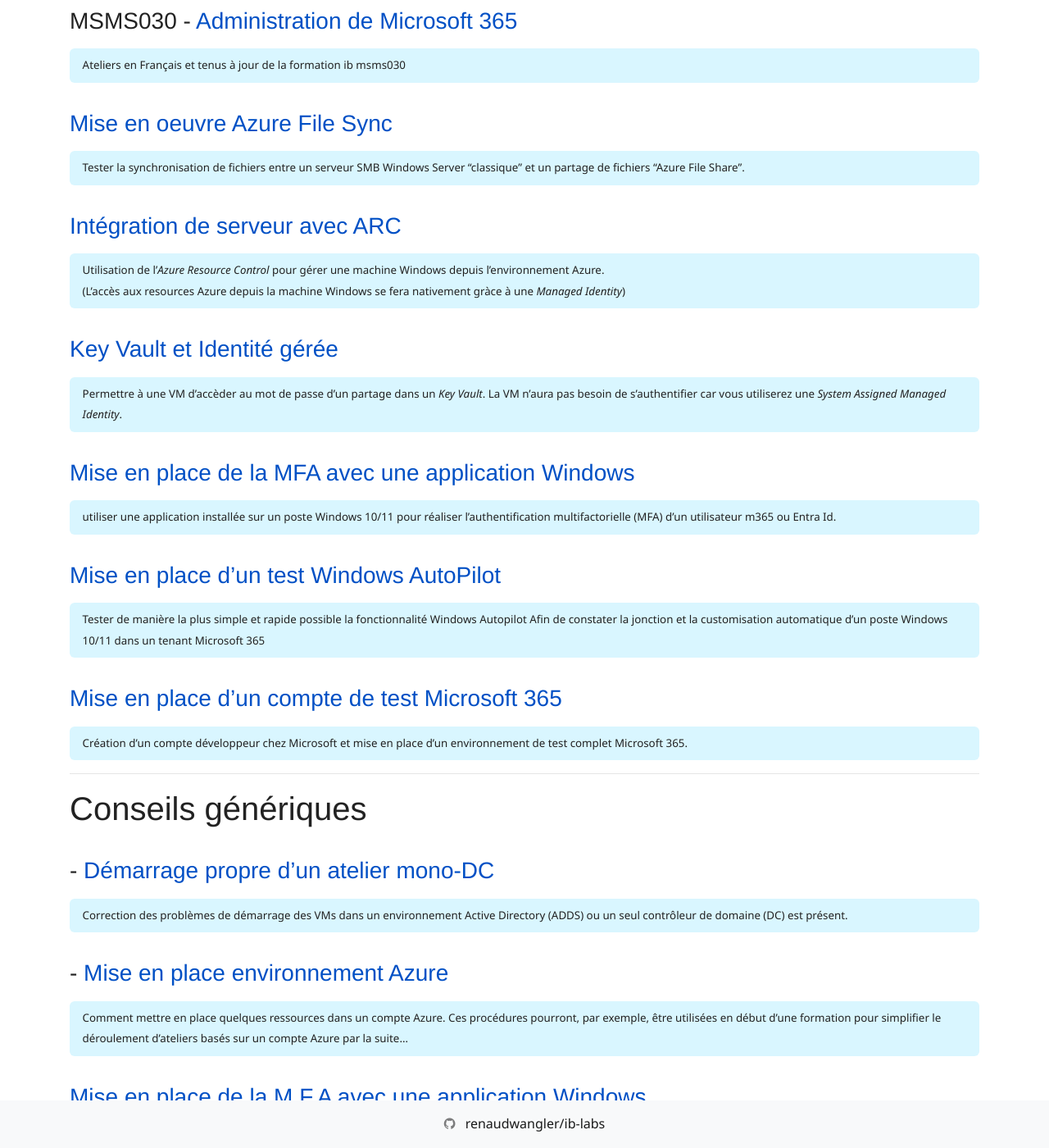
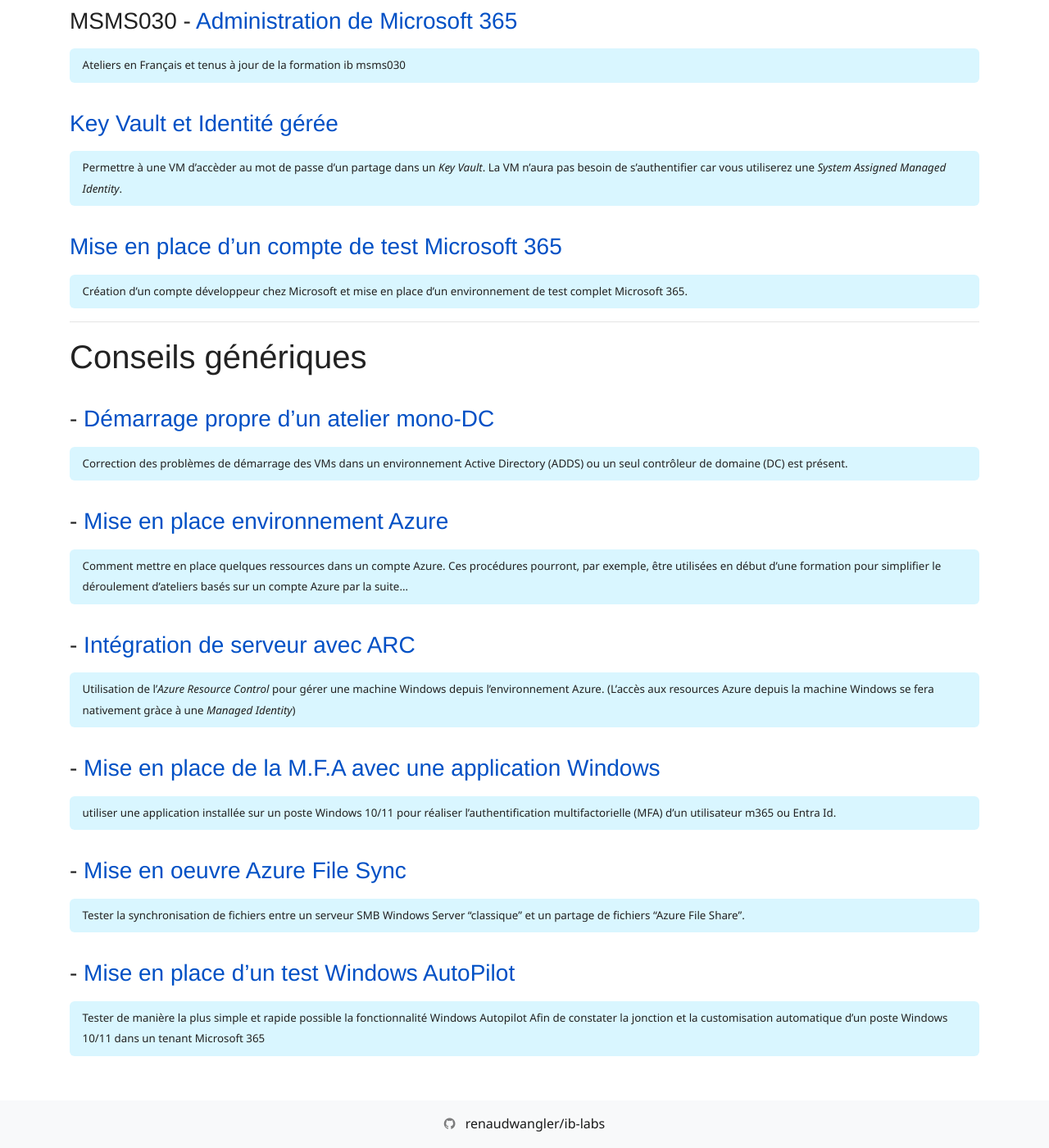
Before and after one commit to renaudwangler/ib-labs, a Jekyll site: the page built from index.md, in a window 1280 px wide and 1400 px high, scrolled down 251 px. Shown: the whole window at 82% size. Built offline with Jekyll 4.4.1, drawn with Linux system fonts in a browser that asks for light colours; nearby versions of some CDN libraries.

Commit message:
tdm dynamique

```diff
--- a/index.md
+++ b/index.md
@@ -7,21 +7,8 @@ Vous trouverez ici les descriptifs d'ateliers pour des formations animées par [
 ## MSMS030 - [Administration de Microsoft 365](msms030fr)
 > Ateliers en Français et tenus à jour de la formation ib msms030
 
-## [Mise en oeuvre Azure File Sync](azureFileSync)
-> Tester la synchronisation de fichiers entre un serveur SMB Windows Server "classique" et un partage de fichiers "Azure File Share".
-
-## [Intégration de serveur avec ARC](AzureResourceControl)
-> Utilisation de l'*Azure Resource Control* pour gérer une machine Windows depuis l'environnement Azure.
-(L'accès aux resources Azure depuis la machine Windows se fera nativement gràce à une *Managed Identity*)
-
 ## [Key Vault et Identité gérée](managedId)
 > Permettre à une VM d'accèder au mot de passe d'un partage dans un *Key Vault*. La VM n'aura pas besoin de s'authentifier car vous utiliserez une *System Assigned Managed Identity*.
-
-## [Mise en place de la MFA avec une application Windows](alternateMFA)
-> utiliser une application installée sur un poste Windows 10/11 pour réaliser l'authentification multifactorielle (MFA) d'un utilisateur m365 ou Entra Id.
-
-## [Mise en place d'un test Windows AutoPilot](autopilot)
-> Tester de manière la plus simple et rapide possible la fonctionnalité Windows Autopilot Afin de constater la jonction et la customisation automatique d'un poste Windows 10/11 dans un tenant Microsoft 365
 
 ## [Mise en place d'un compte de test Microsoft 365](test365)
 > Création d'un compte développeur chez Microsoft et mise en place d'un environnement de test complet Microsoft 365.
@@ -36,7 +23,7 @@ ___
 
 {% for lab in site.pages %}
   {% if lab.synopsis %}
-## [{{lab.title}}]({{site.github.url}} {{lab.url}})
+## - [{{lab.title}}]({{site.github.url}} {{lab.url}})
 > {{lab.synopsis}}
   {% endif %}
 {% endfor %}
```
Also changed, not shown: AzureResourceControl/index.md (+2 -0 lines), autopilot/index.md (+1 -0 lines), azureFileSync/index.md (+1 -0 lines).
